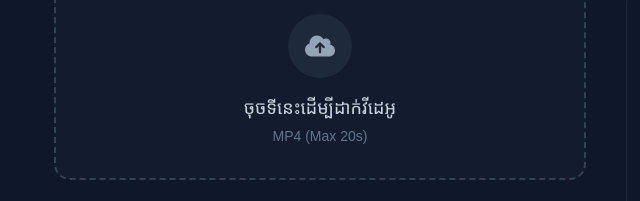
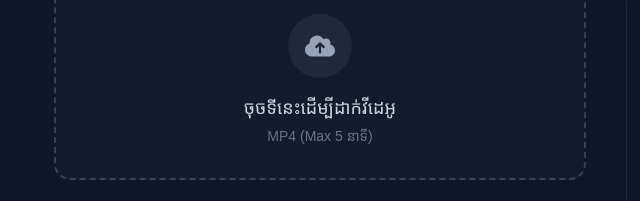
Before and after one commit to monsela1/video-dubbing, a plain HTML site: page index.html in a window 1280 px wide. Shown: the part 125-326 px from the top of the page, 34-674 px from the left. Drawn offline with nearby package versions, Linux system fonts and the light colour scheme; a web font is replaced by a local one.

Commit message:
Update index.html

```diff
--- a/index.html
+++ b/index.html
@@ -36,7 +36,7 @@
                         <i class="fa-solid fa-cloud-arrow-up text-slate-400 group-hover:text-purple-400 text-2xl"></i>
                     </div>
                     <p class="text-lg font-medium text-slate-300">ចុចទីនេះដើម្បីដាក់វីដេអូ</p>
-                    <p class="text-sm text-slate-500 mt-1">MP4 (Max 20s)</p>
+                    <p class="text-sm text-slate-500 mt-1">MP4 (Max 5 នាទី)</p>
                 </div>
                 <video id="previewVideo" class="hidden w-full h-48 object-contain rounded-lg shadow-lg mx-auto" controls></video>
             </div>
```
